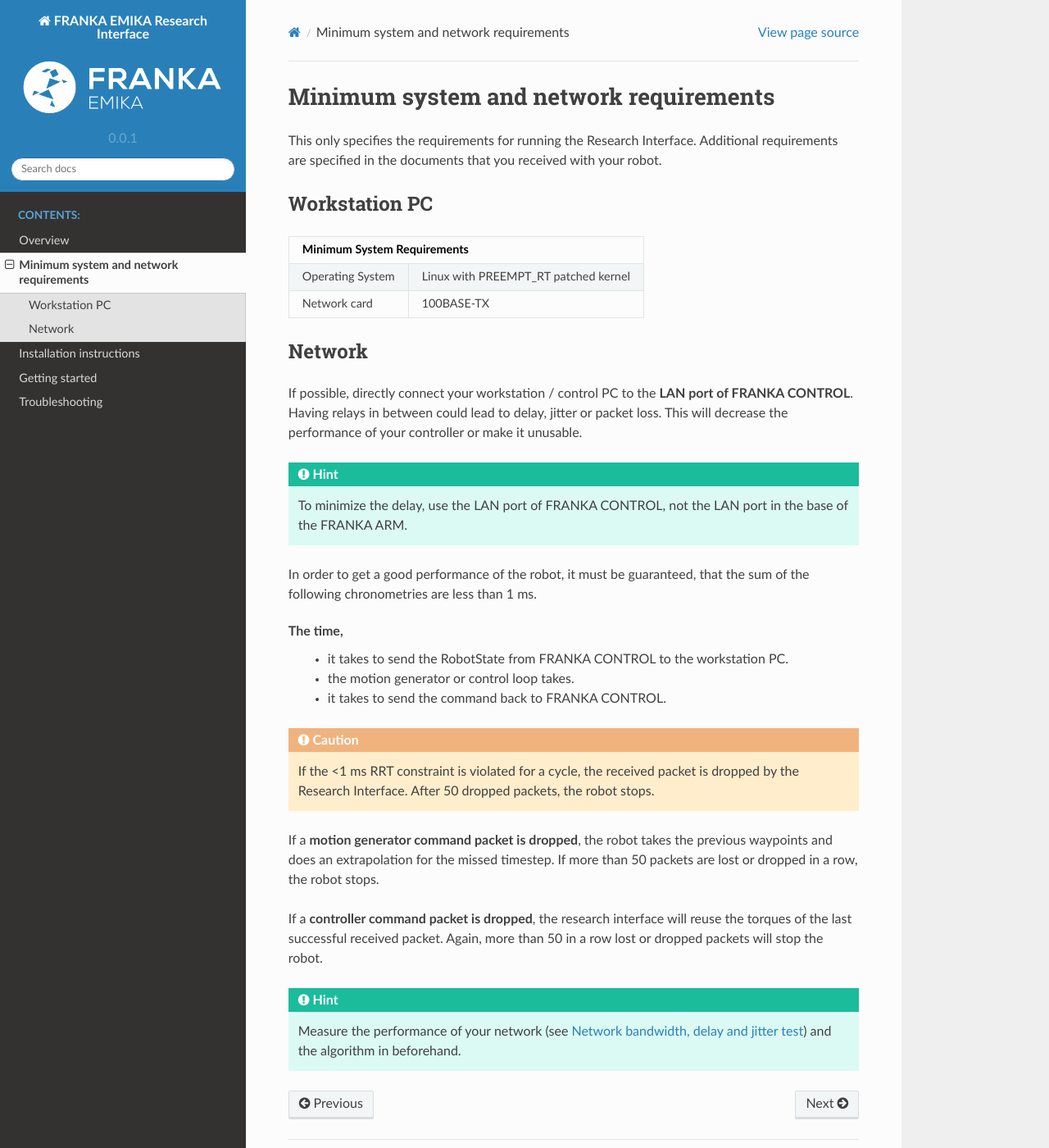
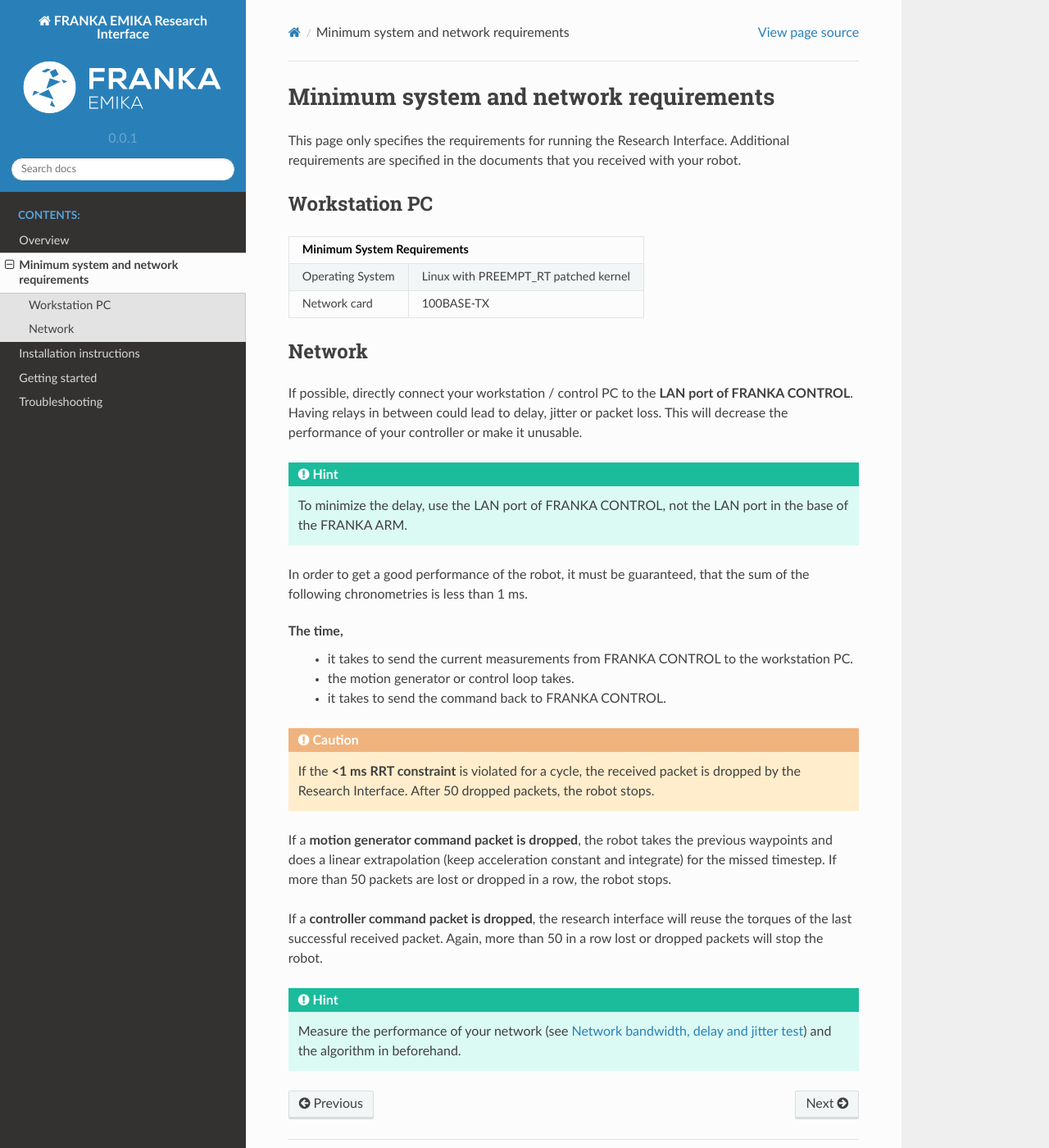
Before and after one commit to frankaemika/docs, a Sphinx documentation site: the page built from source/requirements.rst, in a window 1280 px wide and 1400 px high. Shown: the whole window at 82% size. Built offline with Sphinx 7.4.7 and the Read the Docs theme 2.0.0, drawn with Linux system fonts in a browser that asks for light colours.

Commit message:
Update overview and requirements.

```diff
--- a/source/requirements.rst
+++ b/source/requirements.rst
@@ -1,8 +1,8 @@
 Minimum system and network requirements
 =======================================
 
-This only specifies the requirements for running the Research Interface. Additional requirements
-are specified in the documents that you received with your robot.
+This page only specifies the requirements for running the Research Interface. Additional
+requirements are specified in the documents that you received with your robot.
 
 Workstation PC
 --------------
@@ -28,26 +28,25 @@
 
 
 In order to get a good performance of the robot, it must be guaranteed, that the sum of the
-following chronometries are less than 1 ms.
+following chronometries is less than 1 ms.
 
 The time,
- * it takes to send the RobotState from FRANKA CONTROL to the workstation PC.
+ * it takes to send the current measurements from FRANKA CONTROL to the workstation PC.
  * the motion generator or control loop takes.
  * it takes to send the command back to FRANKA CONTROL.
 
 .. caution::
-	If the <1 ms RRT constraint is violated for a cycle, the received packet is dropped by the
+	If the **<1 ms RRT constraint** is violated for a cycle, the received packet is dropped by the
 	Research Interface. After 50 dropped packets, the robot stops.
 
 If a **motion generator command packet is dropped**, the robot takes the previous waypoints and
-does an extrapolation for the missed timestep. If more than 50 packets are lost or dropped in a
-row, the robot stops.
+does a linear extrapolation (keep acceleration constant and integrate) for the missed timestep. If
+more than 50 packets are lost or dropped in a row, the robot stops.
 
 If a **controller command packet is dropped**, the research interface will reuse the torques of
 the last successful received packet. Again, more than 50 in a row lost or dropped packets will
 stop the robot.
 
-
 .. hint::
-	Measure the performance of your network (see :ref:`network-bandwidth-delay-test`) and the algorithm in
-	beforehand.
+	Measure the performance of your network (see :ref:`network-bandwidth-delay-test`) and the
+	algorithm in beforehand.
```
Also changed, not shown: source/overview.rst (+6 -9 lines).
